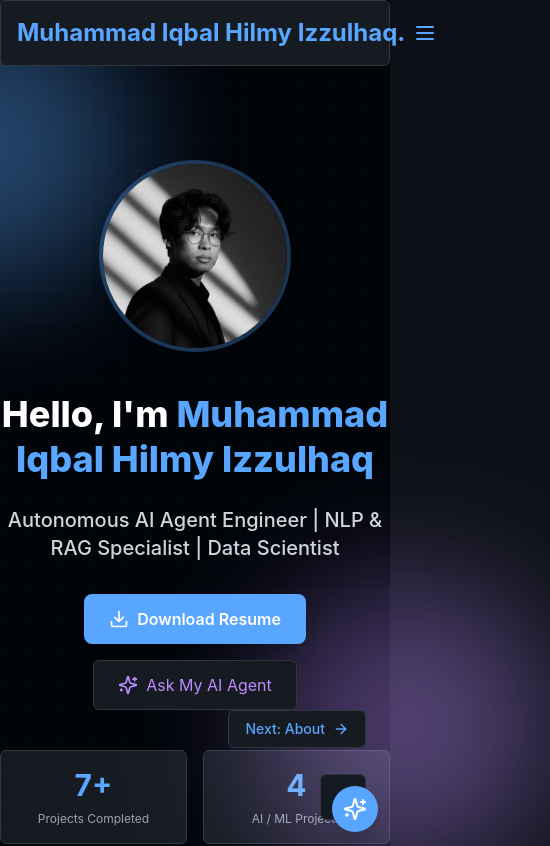
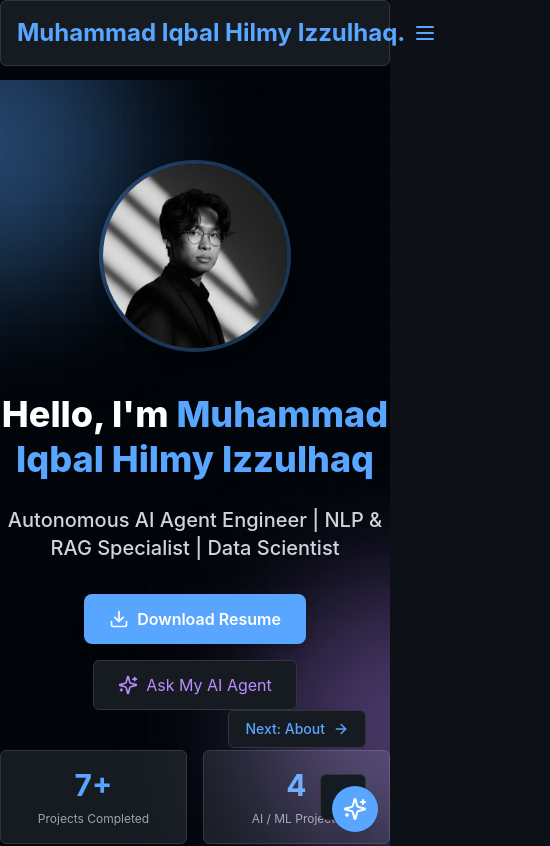
Before and after one commit to Shiverion/Shiverion.github.io, a React (Vite) app: page / in a window 390 px wide. Shown: the top 846 px of the page, 550 px wide, since content can reach past the window. Built offline with nearby package versions, Linux system fonts and the light colour scheme.

Commit message:
fix: horizontal overflow on mobile (clip hero decorative elements)

```diff
--- a/src/App.jsx
+++ b/src/App.jsx
@@ -597,7 +597,7 @@ export default function App() {
         )}
       </AnimatePresence>
 
-      <div className="bg-cyber-darker text-gray-100 min-h-screen font-sans antialiased relative">
+      <div className="bg-cyber-darker text-gray-100 min-h-screen font-sans antialiased relative overflow-x-hidden">
         {/* Scanline effect overlay */}
         <div className="scanline fixed inset-0 pointer-events-none z-[100]" />
 
@@ -1086,7 +1086,7 @@ const Footer = ({ navigateTo }) => {
  */
 const Hero = ({ navigateTo, openAgentModal }) => {
   return (
-    <div className="flex flex-col items-center justify-center min-h-[75vh] py-20 relative">
+    <div className="flex flex-col items-center justify-center min-h-[75vh] py-20 relative overflow-hidden">
       {/* Cyber grid background */}
       <div className="absolute inset-0 cyber-grid opacity-30 pointer-events-none" />
 
```
